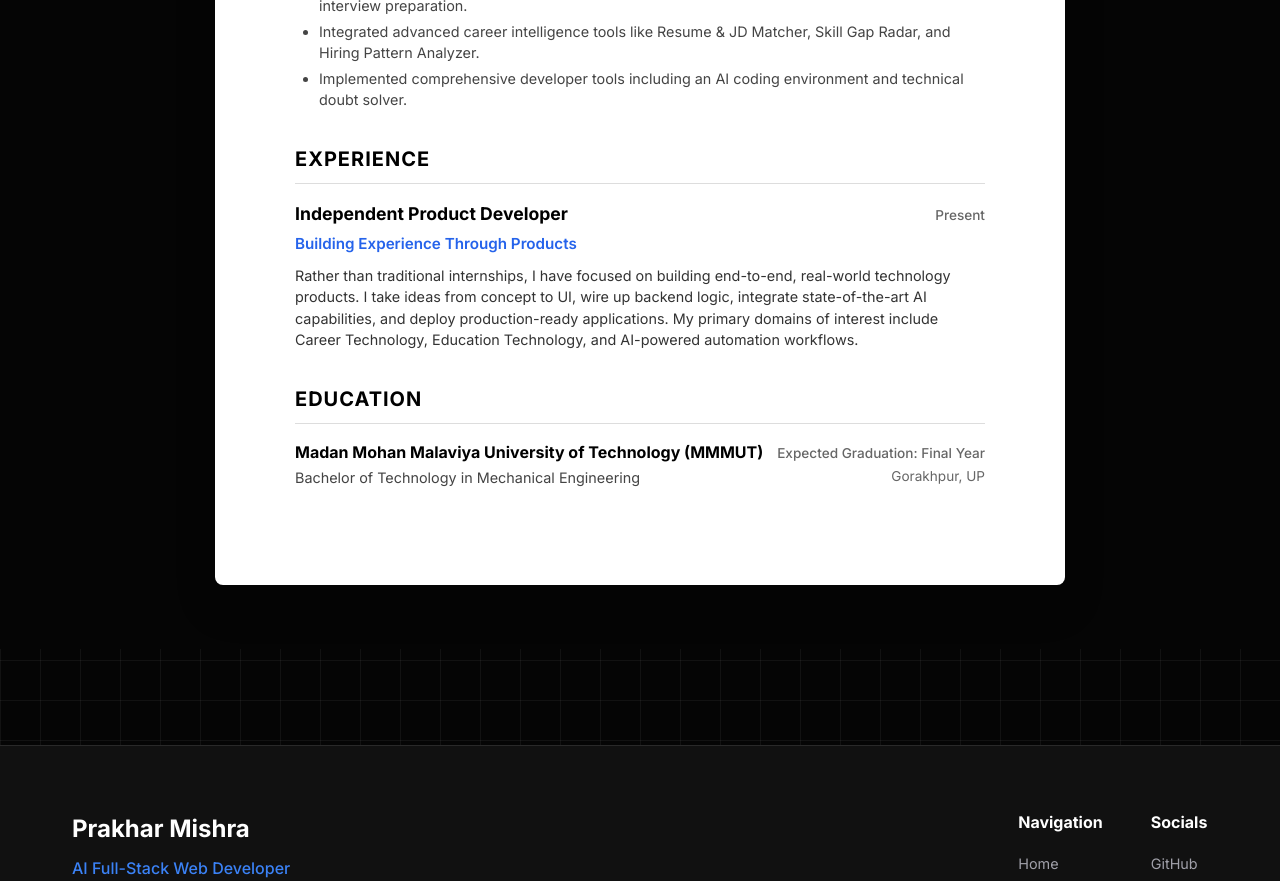
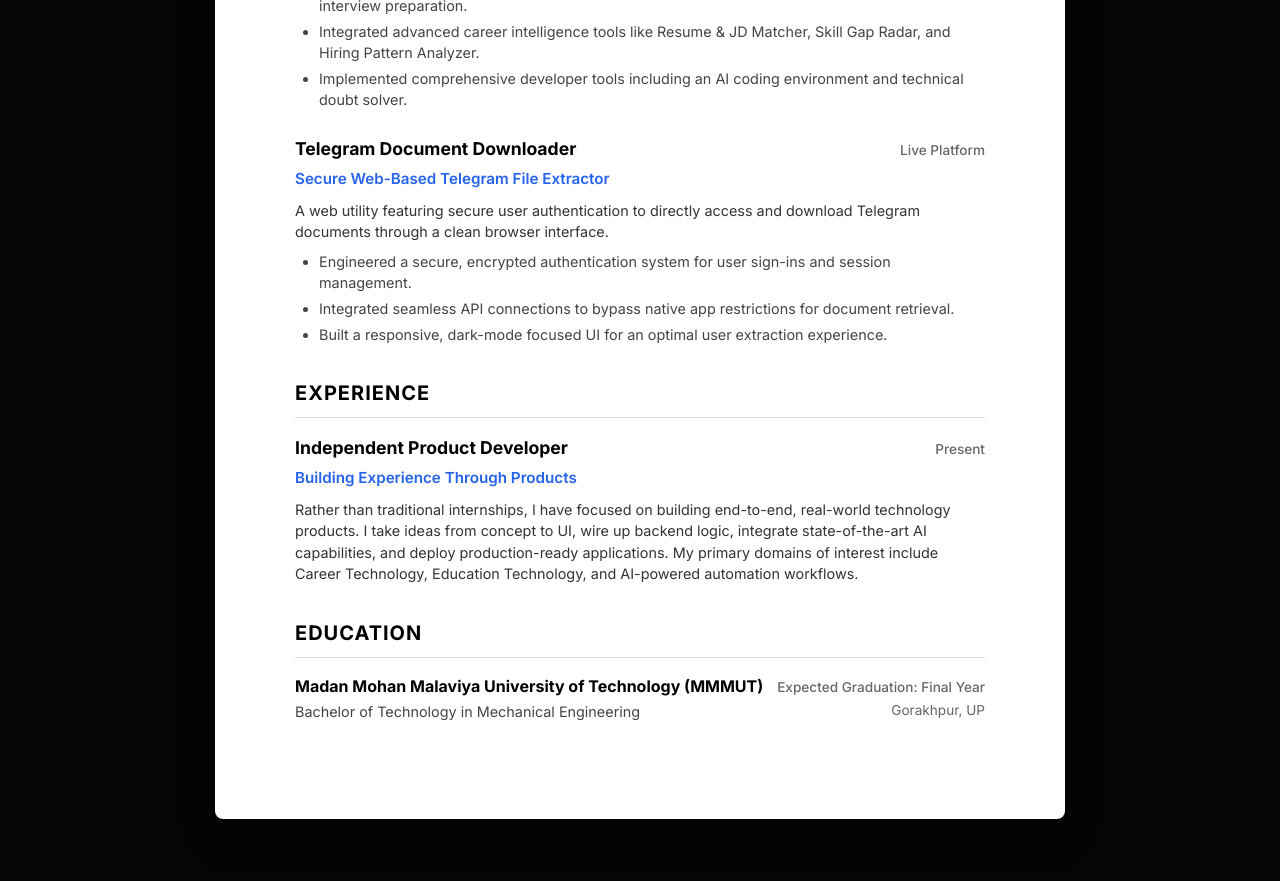
Before and after one commit to prakharmishra00000-cell/prakhar-mishra-portfolio, a Next.js app: page /resume in a window 1280 px wide. Shown: the part 1340-2221 px from the top of the page. Built offline with nearby package versions, Linux system fonts and the light colour scheme.

Commit message:
Add Telegram Document Downloader project

```diff
--- a/src/app/resume/page.tsx
+++ b/src/app/resume/page.tsx
@@ -97,6 +97,22 @@ export default function ResumePage() {
               <li>Implemented comprehensive developer tools including an AI coding environment and technical doubt solver.</li>
             </ul>
           </div>
+
+          <div className={styles.experienceItem}>
+            <div className={styles.experienceHeader}>
+              <h4>Telegram Document Downloader</h4>
+              <span className={styles.date}>Live Platform</span>
+            </div>
+            <div className={styles.role}>Secure Web-Based Telegram File Extractor</div>
+            <p>
+              A web utility featuring secure user authentication to directly access and download Telegram documents through a clean browser interface.
+            </p>
+            <ul>
+              <li>Engineered a secure, encrypted authentication system for user sign-ins and session management.</li>
+              <li>Integrated seamless API connections to bypass native app restrictions for document retrieval.</li>
+              <li>Built a responsive, dark-mode focused UI for an optimal user extraction experience.</li>
+            </ul>
+          </div>
         </section>
 
         <section className={styles.section}>
```
Also changed, not shown: src/components/Projects.tsx (+14 -0 lines).
